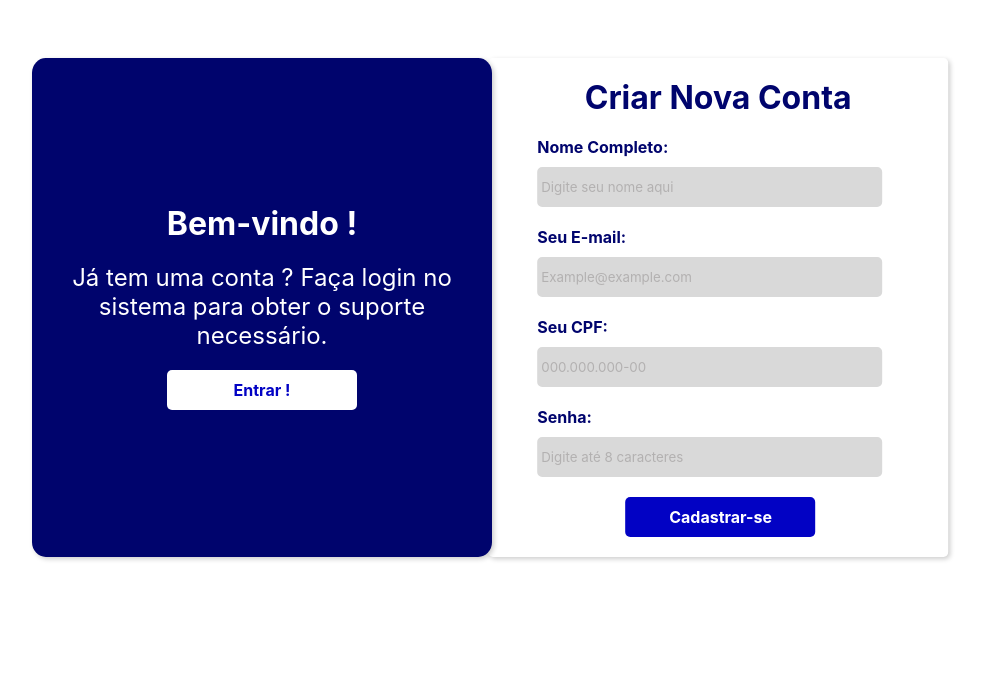
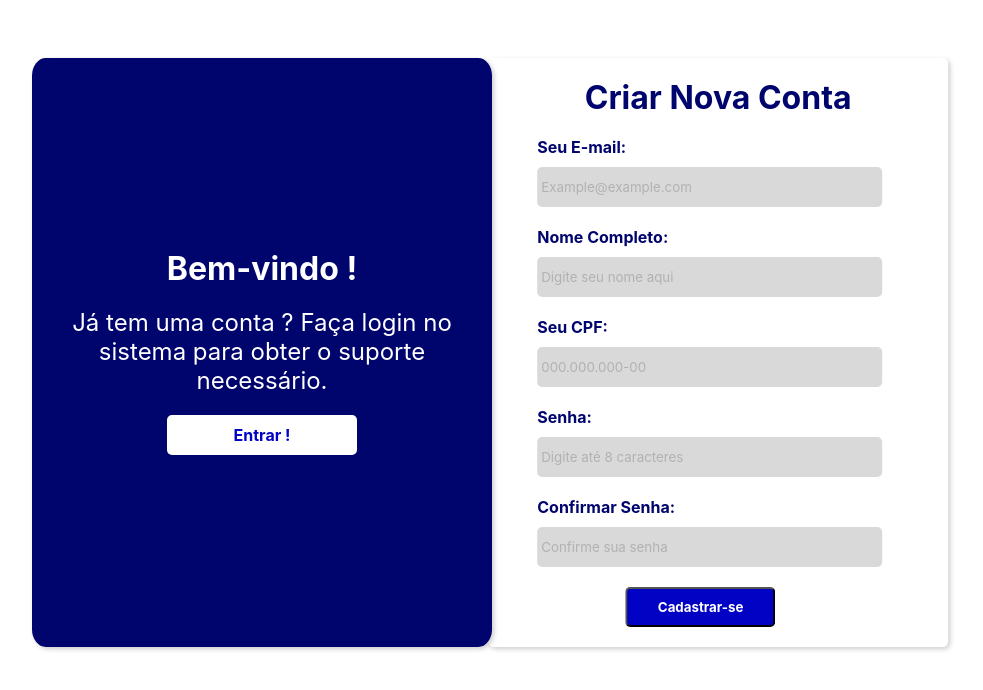
Before and after one commit to Code-Nine-FTC/API-2024.1, a React (Create React App) app in the folder src/Frontend/: page /registro in a window 1280 px wide. Shown: the top 690 px of the page, without its empty margins (154-1137 px from the left). Built offline with nearby package versions, Linux system fonts and the light colour scheme.

Commit message:
Fix: Teste de registro
teste de registro atualizado

```diff
--- a/src/Frontend/src/pages/registroPage.tsx
+++ b/src/Frontend/src/pages/registroPage.tsx
@@ -1,131 +1,211 @@
 import React, { useState } from 'react';
 import styles from '../component/registro/Registro.module.css';
-import axios from 'axios';
+import CadastroClienteFunc from '../functions/cadastroClienteFunc';
 
-interface IClienteInput {
-  cli_email?: string;
-  cli_nome?: string;
-  cli_cpf?: string;
-  cli_senha?: string;
+// <<<<<<< Updated upstream
+// interface IClienteInput {
+//   cli_email?: string;
+//   cli_nome?: string;
+//   cli_cpf?: string;
+//   cli_senha?: string;
+
+const Registro = () => {
+    const [formDataSenha, setFormData] = useState({
+        email: '',
+        nome: '',
+        cpf: '',
+        senha: '',
+        senha2: '',
+    })
+    const [erro, setErro] = useState ('')
+
+    const handleChange = (e:any)=> {
+        setFormData({ ...formDataSenha, [e.target.name]: e.target.value });
     }
 
-const Registro: React.FC<IClienteInput> = ({ cli_nome = '', cli_email = '', cli_cpf = '', cli_senha = '' }) => {
-  const [nomeCliente, setNomeCliente] = useState(cli_nome);
-  const [emailCliente, setEmailCliente] = useState(cli_email);
-  const [cpfCliente, setCpfCliente] = useState(cli_cpf);
-  const [senhaCliente, setSenhaCliente] = useState(cli_senha);
-  const [error, setError] = useState<string>('');
-
-  const cadastrarCliente = async () => {
+    const handleSubmit = async (e:any) => {
+        e.preventDefault();
+        if (formDataSenha.senha != formDataSenha.senha2) {
+            setErro('Senhas não coincidem')
+        }
+        else{
+            const { senha2, ...formData } = formDataSenha
             try {
-      const response = await fetch('http://localhost:5000/cadastroCliente', {
-        method: 'POST',
-        headers: {
-          'Content-Type': 'application/json',
-        },
-        body: JSON.stringify({
-          cli_email: emailCliente,
-          cli_nome: nomeCliente,
-          cli_cpf: cpfCliente,
-          cli_senha: senhaCliente,
-        }),
-      });
-
-
-      if (response.ok) {
-        // Limpa o erro se o cadastro for bem-sucedido
-        setError('');
-        // Extrai os dados da resposta JSON
-        const data = await response.json();
-        // Exibe a mensagem retornada pelo servidor
-        alert(data.message);
-      } else {
-        // Captura o erro enviado pelo servidor
-        const errorData = await response.json();
-        // Atualiza o estado de erro com a mensagem recebida
-        setError(errorData.message);
-
+                console.log(formData.cpf)
+                const resultado = await CadastroClienteFunc(formData)
+                if (resultado.ok) {
+                    setErro('')
                 }
-    } catch (error) {
-      console.error('Erro ao cadastrar', error);
-      // Define uma mensagem de erro genérica
-      setError('Erro ao cadastrar');
+                alert(`Cadastro realizado com sucesso ${resultado}`)
+                // console.log('Cadastro realizado com sucesso', resultado)
             }
-  };
-
+            catch (error) {
+                setErro(error.message)
+            }
+        }
+    }
     return (
         <>
         <section className={styles.container}>
             <section className={styles.bemvindo}>
-          <h1 className={styles.title}>Bem-vindo !</h1>
-          <br />
-          <p className={styles.texto}>
-            Já tem uma conta ? Faça login no sistema para obter o suporte necessário.{' '}
-          </p>
-          <div className={styles.button}>
-            <br />
-            <div id={styles.Editar2}>Entrar !</div>
+                <h1 className={styles.title}>Bem-vindo !</h1><br></br>
+                <p className={styles.texto}>Já tem uma conta ? Faça login no sistema para obter o suporte necessário. </p>
+                <div className={styles.button}><br></br>
+                 <div id={styles.Editar2}>
+                 Entrar !
+                </div>
                 </div>
             </section>
             <section className={styles.form}>
-          <h1 className={styles.title}>Criar Nova Conta</h1>
-          <br />
-          <form method="POST">
-            <label htmlFor="cli_nome">Nome Completo:</label>
-            <input
-              type="text"
-              id="nome"
-              value={nomeCliente}
-              placeholder="Digite seu nome aqui "
-              required
-              onChange={(e) => setNomeCliente(e.target.value)}
-            ></input>
-            <br />
-            <br />
-            <label htmlFor="cli_email">Seu E-mail:</label>
-            <input
-              type="email"
-              id="email"
-              value={emailCliente}
-              placeholder="Example@example.com"
-              required
-              onChange={(e) => setEmailCliente(e.target.value)}
-            ></input>
-            <br />
-            <br />
-            <label htmlFor="cli_cpf">Seu CPF:</label>
-            <input
-              type="text"
-              id="cpf"
-              value={cpfCliente}
-              pattern="\d{3}\.\d{3}\.\d{3}-\d{2}"
-              placeholder="000.000.000-00 "
-              required
-              onChange={(e) => setCpfCliente(e.target.value)}
-            ></input>
-            <br />
-            <br />
-            <label htmlFor="cli_senha">Senha:</label>
-            <input
-              type="password"
-              id="senha"
-              name="senha"
-              value={senhaCliente}
-              placeholder="Digite até 8 caracteres "
-              required
-              onChange={(e) => setSenhaCliente(e.target.value)}
-            ></input>
-            <br />
-            <br />
-            <div className={styles.button} onClick={cadastrarCliente} >
-              <div id={styles.Editar}>Cadastrar-se</div>
+                <h1 className={styles.title}>Criar Nova Conta</h1><br></br>
+                <form onSubmit={handleSubmit} method="POST">
+
+                    <label>Seu E-mail:</label>
+                    <input type="email" id="email" name="email" value={formDataSenha.email} placeholder='Example@example.com' onChange={handleChange} required></input><br></br>
+                    <br></br>
+                    <label>Nome Completo:</label>
+                    <input type="text" id='nome' name="nome" value={formDataSenha.nome} placeholder='Digite seu nome aqui ' onChange={handleChange} required></input><br></br>
+                    <br></br>
+                    <label>Seu CPF:</label>
+                    <input type="text" id="cpf" name="cpf" value={formDataSenha.cpf} pattern="\d{3}\.\d{3}\.\d{3}-\d{2}" onChange={handleChange} placeholder="000.000.000-00 " required></input><br></br>
+                    <br></br>
+                    <label>Senha:</label>
+                    <input type='password' id='senha' name="senha" value={formDataSenha.senha} placeholder='Digite até 8 caracteres ' onChange={handleChange} required></input><br></br>
+                    <br></br>
+                    <label>Confirmar Senha:</label>
+                    <input type="password" id="confirmarsenha" name="senha2" value={formDataSenha.senha2} placeholder='Confirme sua senha' onChange={handleChange} required></input><br></br>
+                    <br></br>
+                    <div className={styles.button}>
+                        <button type="submit" id={styles.Editar}>
+                            Cadastrar-se
+                        </button>
                     </div>
+
+                    {erro && <p style={{ color: 'red' }}>{erro}</p>}
                 </form>
-          {error && <p style={{ color: 'red' }}>{error}</p>}
             </section>
         </section>
         </>
-  );
-};
+    )
+
+// const Registro: React.FC<IClienteInput> = ({ cli_nome = '', cli_email = '', cli_cpf = '', cli_senha = '' }) => {
+//   const [nomeCliente, setNomeCliente] = useState(cli_nome);
+//   const [emailCliente, setEmailCliente] = useState(cli_email);
+//   const [cpfCliente, setCpfCliente] = useState(cli_cpf);
+//   const [senhaCliente, setSenhaCliente] = useState(cli_senha);
+//   const [error, setError] = useState<string>('');
+
+//   const cadastrarCliente = async () => {
+//     try {
+//       const response = await fetch('http://localhost:5000/cadastroCliente', {
+//         method: 'POST',
+//         headers: {
+//           'Content-Type': 'application/json',
+//         },
+//         body: JSON.stringify({
+//           cli_email: emailCliente,
+//           cli_nome: nomeCliente,
+//           cli_cpf: cpfCliente,
+//           cli_senha: senhaCliente,
+//         }),
+//       });
+
+
+//       if (response.ok) {
+//         // Limpa o erro se o cadastro for bem-sucedido
+//         setError('');
+//         // Extrai os dados da resposta JSON
+//         const data = await response.json();
+//         // Exibe a mensagem retornada pelo servidor
+//         alert(data.message);
+//       } else {
+//         // Captura o erro enviado pelo servidor
+//         const errorData = await response.json();
+//         // Atualiza o estado de erro com a mensagem recebida
+//         setError(errorData.message);
+
+//       }
+//     } catch (error) {
+//       console.error('Erro ao cadastrar', error);
+//       // Define uma mensagem de erro genérica
+//       setError('Erro ao cadastrar');
+//     }
+//   };
+
+//   return (
+//     <>
+//       <section className={styles.container}>
+//         <section className={styles.bemvindo}>
+//           <h1 className={styles.title}>Bem-vindo !</h1>
+//           <br />
+//           <p className={styles.texto}>
+//             Já tem uma conta ? Faça login no sistema para obter o suporte necessário.{' '}
+//           </p>
+//           <div className={styles.button}>
+//             <br />
+//             <div id={styles.Editar2}>Entrar !</div>
+//           </div>
+//         </section>
+//         <section className={styles.form}>
+//           <h1 className={styles.title}>Criar Nova Conta</h1>
+//           <br />
+//           <form method="POST">
+//             <label htmlFor="cli_nome">Nome Completo:</label>
+//             <input
+//               type="text"
+//               id="nome"
+//               value={nomeCliente}
+//               placeholder="Digite seu nome aqui "
+//               required
+//               onChange={(e) => setNomeCliente(e.target.value)}
+//             ></input>
+//             <br />
+//             <br />
+//             <label htmlFor="cli_email">Seu E-mail:</label>
+//             <input
+//               type="email"
+//               id="email"
+//               value={emailCliente}
+//               placeholder="Example@example.com"
+//               required
+//               onChange={(e) => setEmailCliente(e.target.value)}
+//             ></input>
+//             <br />
+//             <br />
+//             <label htmlFor="cli_cpf">Seu CPF:</label>
+//             <input
+//               type="text"
+//               id="cpf"
+//               value={cpfCliente}
+//               pattern="\d{3}\.\d{3}\.\d{3}-\d{2}"
+//               placeholder="000.000.000-00 "
+//               required
+//               onChange={(e) => setCpfCliente(e.target.value)}
+//             ></input>
+//             <br />
+//             <br />
+//             <label htmlFor="cli_senha">Senha:</label>
+//             <input
+//               type="password"
+//               id="senha"
+//               name="senha"
+//               value={senhaCliente}
+//               placeholder="Digite até 8 caracteres "
+//               required
+//               onChange={(e) => setSenhaCliente(e.target.value)}
+//             ></input>
+//             <br />
+//             <br />
+//             <div className={styles.button} onClick={cadastrarCliente} >
+//               <div id={styles.Editar}>Cadastrar-se</div>
+//             </div>
+//           </form>
+//           {error && <p style={{ color: 'red' }}>{error}</p>}
+//         </section>
+//       </section>
+//     </>
+//   );
+// };
+}
 
 export default Registro;
```
Lines whose indentation alone changed are shown as unchanged.
